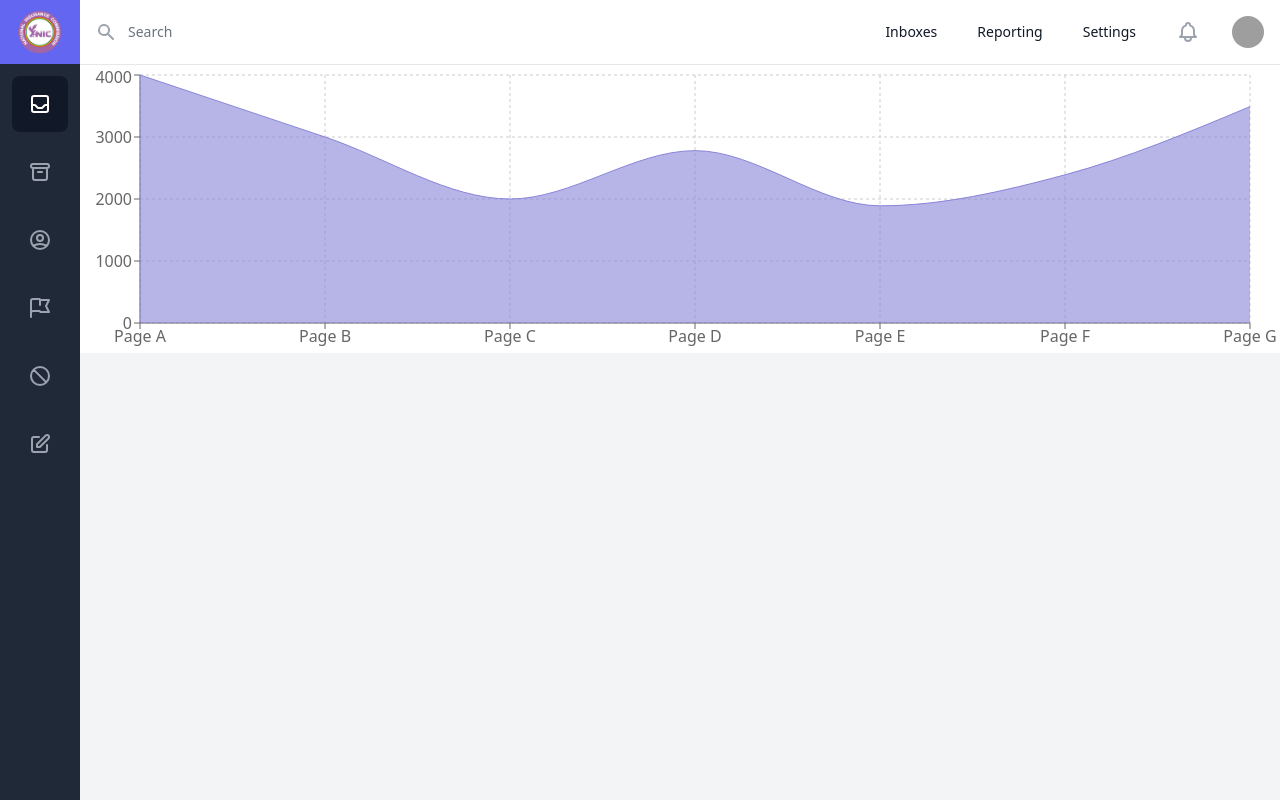
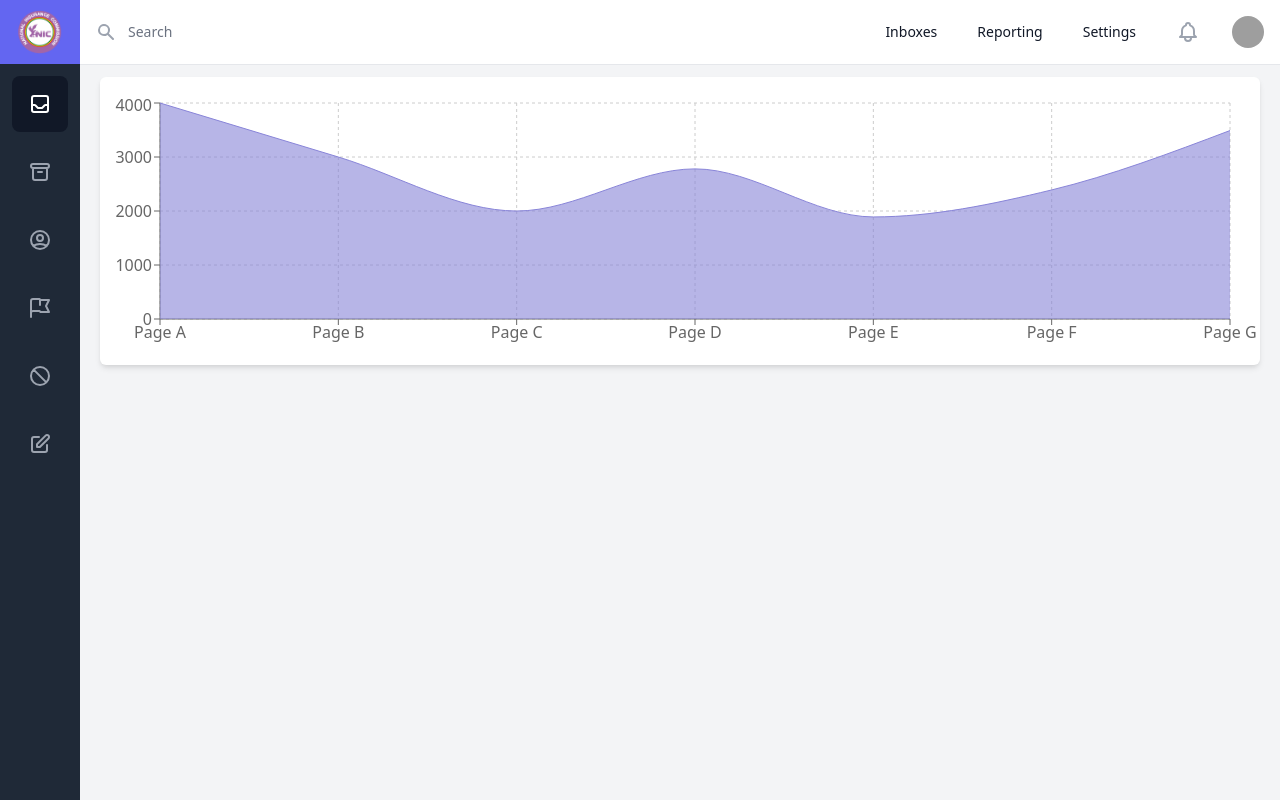
Before and after one commit to Khoby-790/template-nic, a React (Create React App) app: page / in a window 1280 px wide. Built offline with nearby package versions, Linux system fonts and the light colour scheme; grey boxes are pictures that could not be loaded.

Commit message:
--- Auto-Git Commit ---

```diff
--- a/src/pages/Dashboard/Dashboard.tsx
+++ b/src/pages/Dashboard/Dashboard.tsx
@@ -55,7 +55,7 @@ const data = [
 const Dashboard = (props: Props) => {
     return (
         <Fragment>
-            <div className="h-72 bg-white">
+            <div className="h-72 bg-white mx-5 my-3 py-4 shadow-md rounded-md">
                 <ResponsiveContainer width="100%" height="100%">
                     <AreaChart
                         width={500}
```
